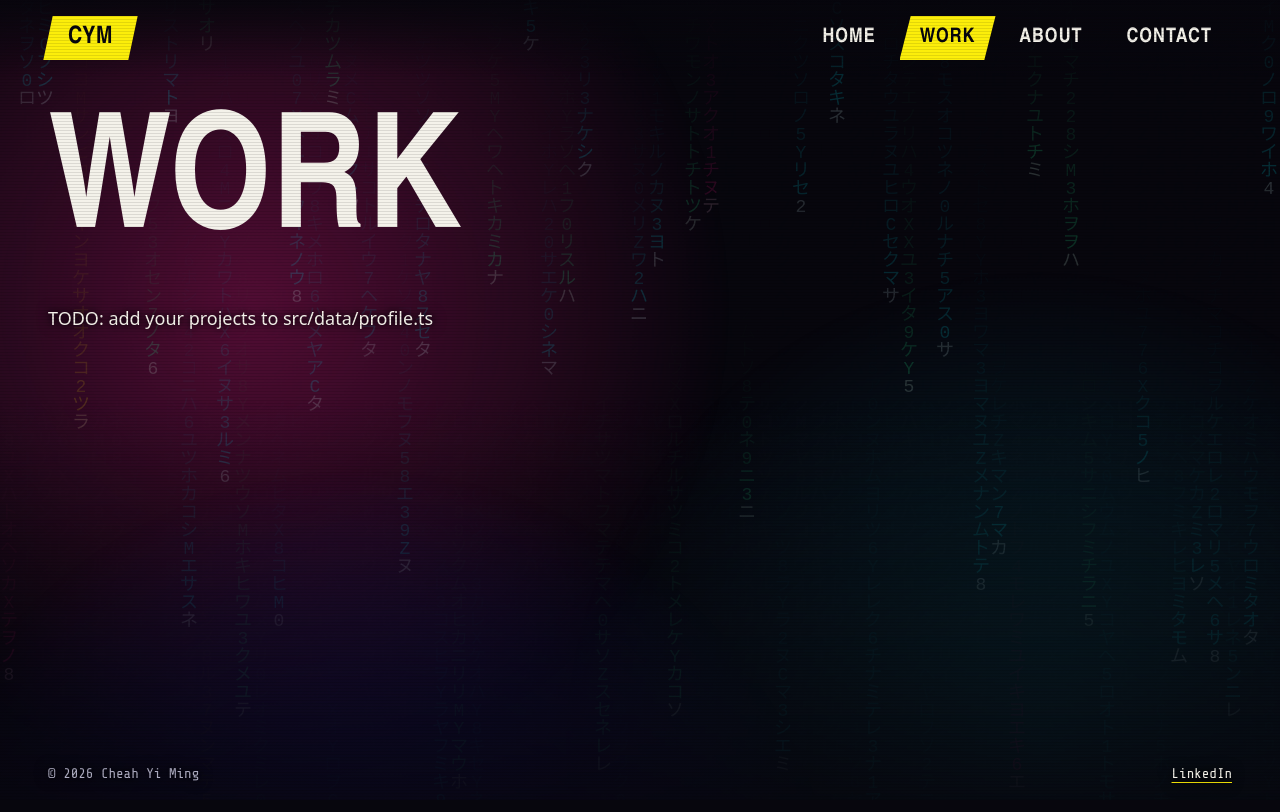
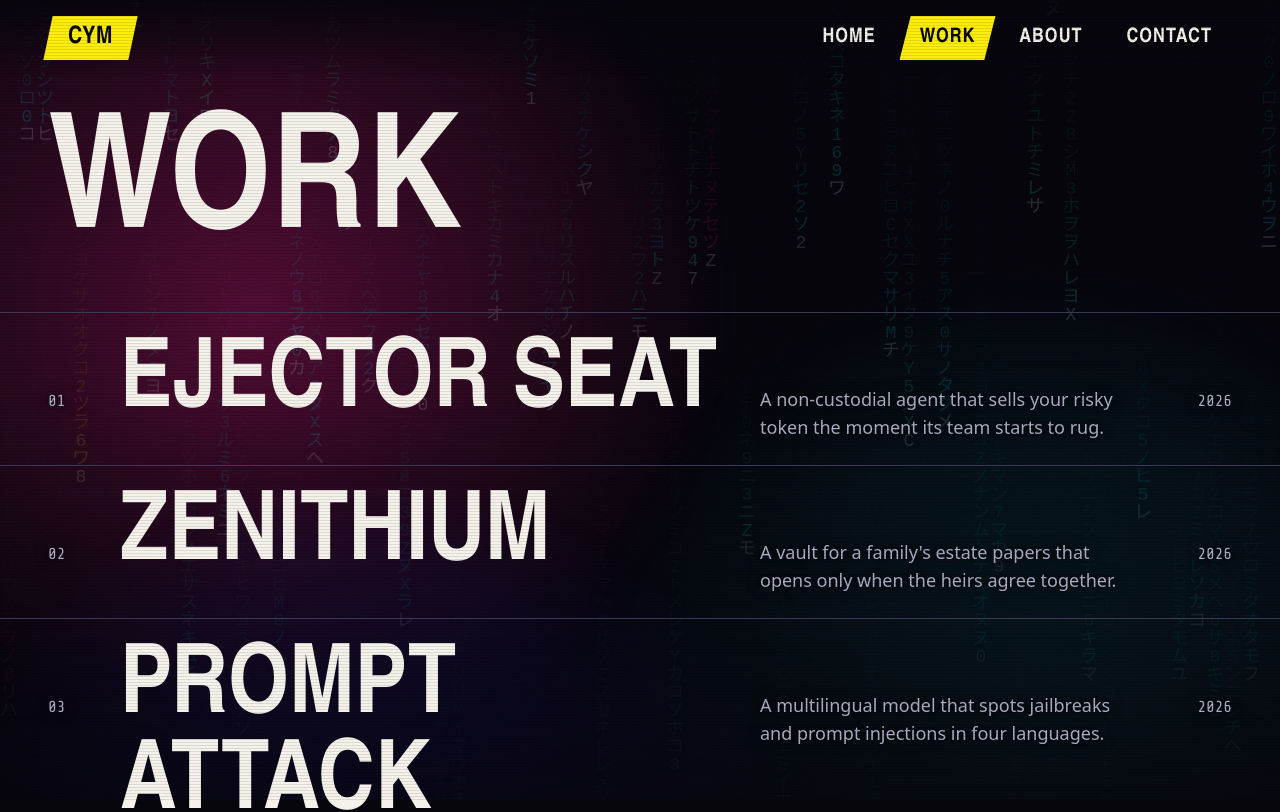
Before and after one commit to MaosterM/Zone-Ming, a React (Vite) app: page /work in a window 1280 px wide. Shown: the top 812 px of the page. Built offline with nearby package versions, Linux system fonts and the light colour scheme; a web font is replaced by a local one.

Commit message:
feat(content): fill the profile from LinkedIn and public GitHub repos
Role, university and location come from LinkedIn. Five projects and the skills come from the public repos, with limits such as testnet only and simulated parts kept in the text. Only the contact email remains a TODO.

```diff
--- a/src/data/profile.ts
+++ b/src/data/profile.ts
@@ -1,8 +1,8 @@
 /**
  * Every piece of personal content on the site lives in this file.
  *
- * Search for "TODO" to find what still needs filling in. Nothing here has been
- * invented: a value is either something you supplied or a marked TODO.
+ * Search for "TODO" to find what still needs filling in. Nothing here has been invented: each
+ * value comes from your LinkedIn headline, your public GitHub repos, or is a marked TODO.
  */
 
 export type ProjectLink = {
@@ -22,7 +22,7 @@ export type Project = {
   /** What you built. Each string renders as its own paragraph. */
   built: string[]
   links: ProjectLink[]
-  /** Screenshot in public/projects/, for example 'projects/my-app.jpg'. */
+  /** Image in public/projects/, for example 'projects/my-app.jpg'. */
   image: string
   imageAlt: string
 }
@@ -35,18 +35,19 @@ export type SkillGroup = {
 export const profile = {
   name: 'Cheah Yi Ming',
   linkedin: 'https://www.linkedin.com/in/cheah-yi-ming-549165364/',
-
-  // TODO: your GitHub profile. This is your account name from the repo URL, so confirm it.
   github: 'https://github.com/MaosterM',
 
-  // TODO: your headline or role, one line. It shows under your name on Home.
-  role: 'TODO: add your headline or role',
+  // From your LinkedIn headline.
+  role: 'Final-year Computer Science student specialising in Data Science, with a minor in Finance',
 
-  // TODO: your short bio. Each string renders as its own paragraph on About.
-  bio: ['TODO: add your short bio'],
+  // Each string renders as its own paragraph on About.
+  bio: [
+    "I'm a final-year Bachelor of Computer Science student at Taylor's University in Greater Kuala Lumpur, specialising in Data Science with a minor in Finance.",
+    'I build across data, finance and the web: a multilingual model that detects prompt attacks, an agent that protects token holders on BNB Smart Chain, and a family vault that no single person can open.',
+  ],
 
-  // TODO: your current status, one line. It shows in the terminal panel on About.
-  status: 'TODO: add your status',
+  // Shows in the terminal panel on About.
+  status: "Final-year student, Taylor's University",
 
   // TODO: your contact email. It powers the large link and the form on Contact.
   email: 'TODO@example.com',
@@ -57,24 +58,100 @@ export const profile = {
   formspreeEndpoint: '',
 }
 
-// TODO: list your skills in each group.
+// Taken from what your public repos actually use. LinkedIn lists no skills yet.
 export const skills: SkillGroup[] = [
-  { name: 'Build', items: ['TODO: add your build skills'] },
-  { name: 'Motion', items: ['TODO: add your motion skills'] },
-  { name: 'Tools', items: ['TODO: add your tools'] },
+  {
+    name: 'Build',
+    items: ['TypeScript and JavaScript', 'React and Next.js', 'Python, PyTorch and Transformers', 'scikit-learn and pandas', 'Solidity', 'PHP and MySQL', 'Tailwind CSS'],
+  },
+  {
+    name: 'Motion',
+    items: ['GSAP timelines', 'Framer Motion', 'three.js', 'Canvas animation', 'D3 data visuals', 'Lenis smooth scrolling', 'Page transitions'],
+  },
+  {
+    name: 'Tools',
+    items: ['Git and GitHub Actions', 'Foundry', 'Jupyter and Kaggle', 'Docker', 'Vite', 'GitHub Pages'],
+  },
 ]
 
-// TODO: add 3 to 6 projects. Copy this shape for each one:
-// {
-//   slug: 'my-project',
-//   title: 'My project',
-//   year: '2026',
-//   description: 'One line about what it is.',
-//   role: 'What you did on it',
-//   stack: ['React', 'TypeScript'],
-//   built: ['What you built, in a sentence or two.'],
-//   links: [{ label: 'Live site', url: 'https://example.com' }],
-//   image: 'projects/my-project.jpg',
-//   imageAlt: 'Describe what the screenshot shows',
-// },
-export const projects: Project[] = []
+// Copy this shape to add another project. Its image goes in public/projects/.
+export const projects: Project[] = [
+  {
+    slug: 'ejector-seat',
+    title: 'Ejector Seat',
+    year: '2026',
+    description: 'A non-custodial agent that sells your risky token the moment its team starts to rug.',
+    role: 'Co-developer on a team project',
+    stack: ['Solidity', 'TypeScript', 'Foundry', 'PancakeSwap V2', 'BNB Smart Chain testnet'],
+    built: [
+      "Ejector Seat watches a token team's wallets and liquidity pool. When the team starts dumping, by selling into the pool, moving a big share of its holdings, pulling liquidity or minting new supply, plain deterministic code sells the holder's tokens for BNB.",
+      'The agent\'s only power over funds is to sell a token and send the proceeds back to the owner. The SafeExit contract is about 30 lines and has no recipient parameter. An LLM writes the risk brief and the explanation afterwards, but it is never in the path from trigger to sale and never touches a key.',
+      'In the testnet demo the price crashed 89.8%. The guarded position kept 83.6% of its value and the unguarded one kept 0.1%, with the sale broadcast 185 to 213 ms after the agent saw the triggering block. It runs on testnet only, and every script refuses to run on mainnet.',
+    ],
+    links: [{ label: 'See the code', url: 'https://github.com/MaosterM/BNB-Shuijiao' }],
+    image: 'projects/ejector-seat.jpg',
+    imageAlt: 'Cover graphic with the testnet demo results: guarded position kept 83.6%, unguarded kept 0.1%, sale broadcast in 185 to 213 milliseconds.',
+  },
+  {
+    slug: 'zenithium',
+    title: 'Zenithium',
+    year: '2026',
+    description: "A vault for a family's estate papers that opens only when the heirs agree together.",
+    role: "Team ShuijiaoT07, Taylor's University Malaysia",
+    stack: ['Next.js', 'TideCloak', 'WebCrypto', 'AES-GCM', 'Shamir secret sharing'],
+    built: [
+      'Built for RMIT Hackathon 2026, in the challenge to make a working app with no unilateral control over protected data. After someone passes away, papers like a will or land titles often sit with one person or firm, and the family simply has to trust them.',
+      'Zenithium encrypts wills, IC numbers, asset lists and documents in the browser before they are saved, so the database only ever holds ciphertext. The vault key is split between the heirs, and in the demo it takes 2 of 2 to open it.',
+      'Some parts are simulated, including the quorum approval workflow and death verification, and the team documented exactly which. Without TideCloak set up, the app runs in a clearly labelled offline demo mode.',
+    ],
+    links: [{ label: 'See the code', url: 'https://github.com/MaosterM/Taylors_MY_Shuijiao_C2' }],
+    image: 'projects/zenithium.jpg',
+    imageAlt: "Frame from the Zenithium demo video: the Database View page, showing the sealed vault's fields stored as ciphertext.",
+  },
+  {
+    slug: 'prompt-attack-classifier',
+    title: 'Prompt attack classifier',
+    year: '2026',
+    description: 'A multilingual model that spots jailbreaks and prompt injections in four languages.',
+    role: "Team ShuijiaoT07, Taylor's University Malaysia",
+    stack: ['Python', 'PyTorch', 'Transformers', 'XLM-RoBERTa', 'scikit-learn', 'Kaggle'],
+    built: [
+      'Built for RMIT Hackathon 2026. The model classifies prompts written in Portuguese, French, Italian and English as benign, a jailbreak or a prompt injection, trained on 14,000 rows.',
+      'Scoring used macro-F1, so the rare prompt injection class, only 7% of the data, counts for a third of the score. The notebook handles that with class weights and by tuning the decision boundary on validation data, rather than taking the most likely class.',
+      'Long prompts are cut from both the start and the end, because an injected instruction often sits at the end of the text, where normal truncation would drop it.',
+    ],
+    links: [{ label: 'See the code', url: 'https://github.com/MaosterM/RMIT-Shuijiao' }],
+    image: 'projects/prompt-attack-classifier.jpg',
+    imageAlt: 'Cover graphic with the training data shares: 62% benign, 31% jailbreak, 7% prompt injection, and prompts in Portuguese, French, Italian and English.',
+  },
+  {
+    slug: 'quant-terminal',
+    title: 'Quant Terminal',
+    year: '2026',
+    description: 'A markets dashboard interface with an order book, treemap and risk display.',
+    role: 'Personal project',
+    stack: ['Next.js', 'TypeScript', 'D3', 'Framer Motion', 'Tailwind CSS'],
+    built: [
+      'A multi-page market terminal with Command, Alpha, Sentiment, Risk and Profile views.',
+      'The Command view combines an order book, a market treemap and a risk display, with animated panels throughout. Prices currently come from a seeded simulator rather than a live market feed.',
+    ],
+    links: [{ label: 'See the code', url: 'https://github.com/MaosterM/financial-datascience-dashboard' }],
+    image: 'projects/quant-terminal.jpg',
+    imageAlt: "Cover graphic with price lines drawn by the project's own seeded simulator, and the names of its five views.",
+  },
+  {
+    slug: 'maison-aurelle',
+    title: 'Maison Aurelle',
+    year: '2026',
+    description: 'A five-star hotel booking site with a slash-wipe motion system, in progress.',
+    role: 'Personal project',
+    stack: ['PHP 8', 'MySQL', 'Vanilla JavaScript', 'CSS'],
+    built: [
+      'A hotel site in charcoal, ivory and champagne gold, with a fullscreen menu, a flex room carousel, slash-wipe page transitions and kinetic type, written in vanilla JavaScript with no framework.',
+      'Phase 1 is done: the database schema for rooms, guests and bookings, the PHP core, the design system, the motion engine and the Home page. The booking engine, reservation manager and AI concierge are in progress.',
+    ],
+    links: [{ label: 'See the code', url: 'https://github.com/MaosterM/Maison-Aurelle' }],
+    image: 'projects/maison-aurelle.jpg',
+    imageAlt: "Cover graphic using the project's hero image: soft window light in a dark room, with the title in the site's ivory and gold.",
+  },
+]
```
